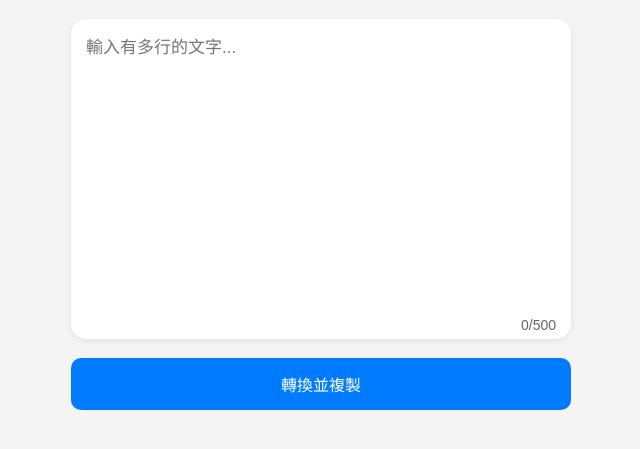
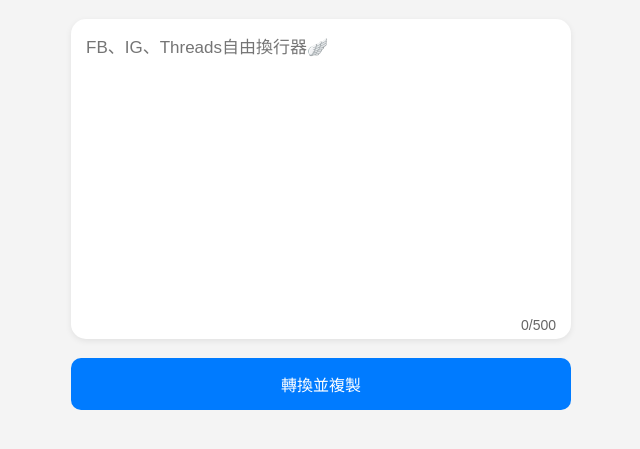
Before and after one commit to Jim245001/NiceTyper, a plain HTML site: page index.html in a window 1280 px wide. Shown: the part 57-506 px from the top of the page, without its empty margins (319-959 px from the left). Drawn offline with Linux system fonts and the light colour scheme; some packages are replaced by stand-ins of ours; a script that the page names is missing; a web font is replaced by a local one.

Commit message:
NiceTpyer_1.3+

```diff
--- a/index.html
+++ b/index.html
@@ -119,7 +119,7 @@
 
     <div>
         <div class="textarea-container">
-            <textarea id="inputText" maxlength="500" placeholder="輸入有多行的文字..."></textarea>
+            <textarea id="inputText" maxlength="500" placeholder="FB、IG、Threads自由換行器🪽"></textarea>
             <span id="charCount">0/500</span>
         </div>
         <button id="convertCopyBtn" class="convert-btn blue" onclick="convertAndCopy()">轉換並複製</button>
```
